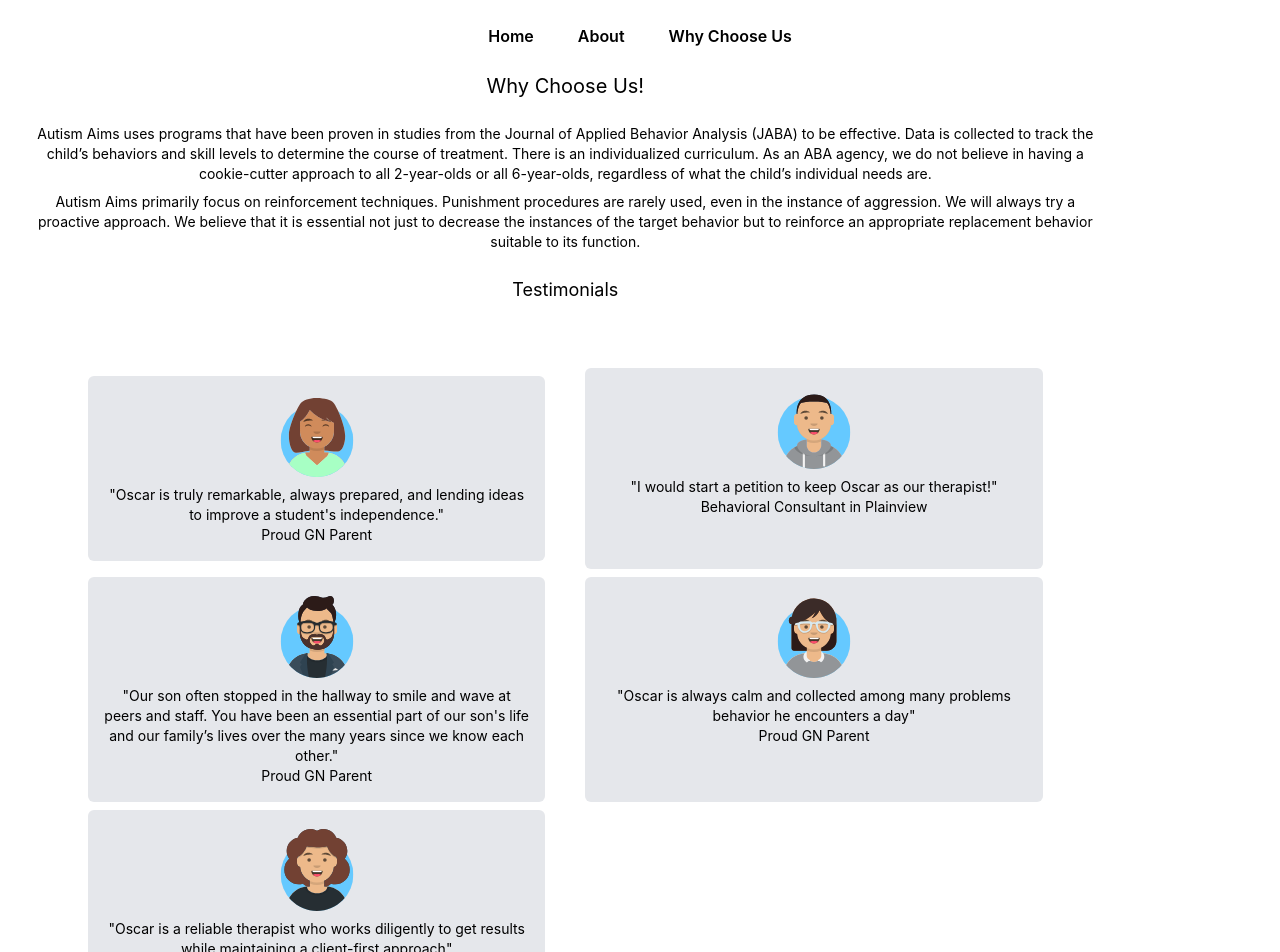
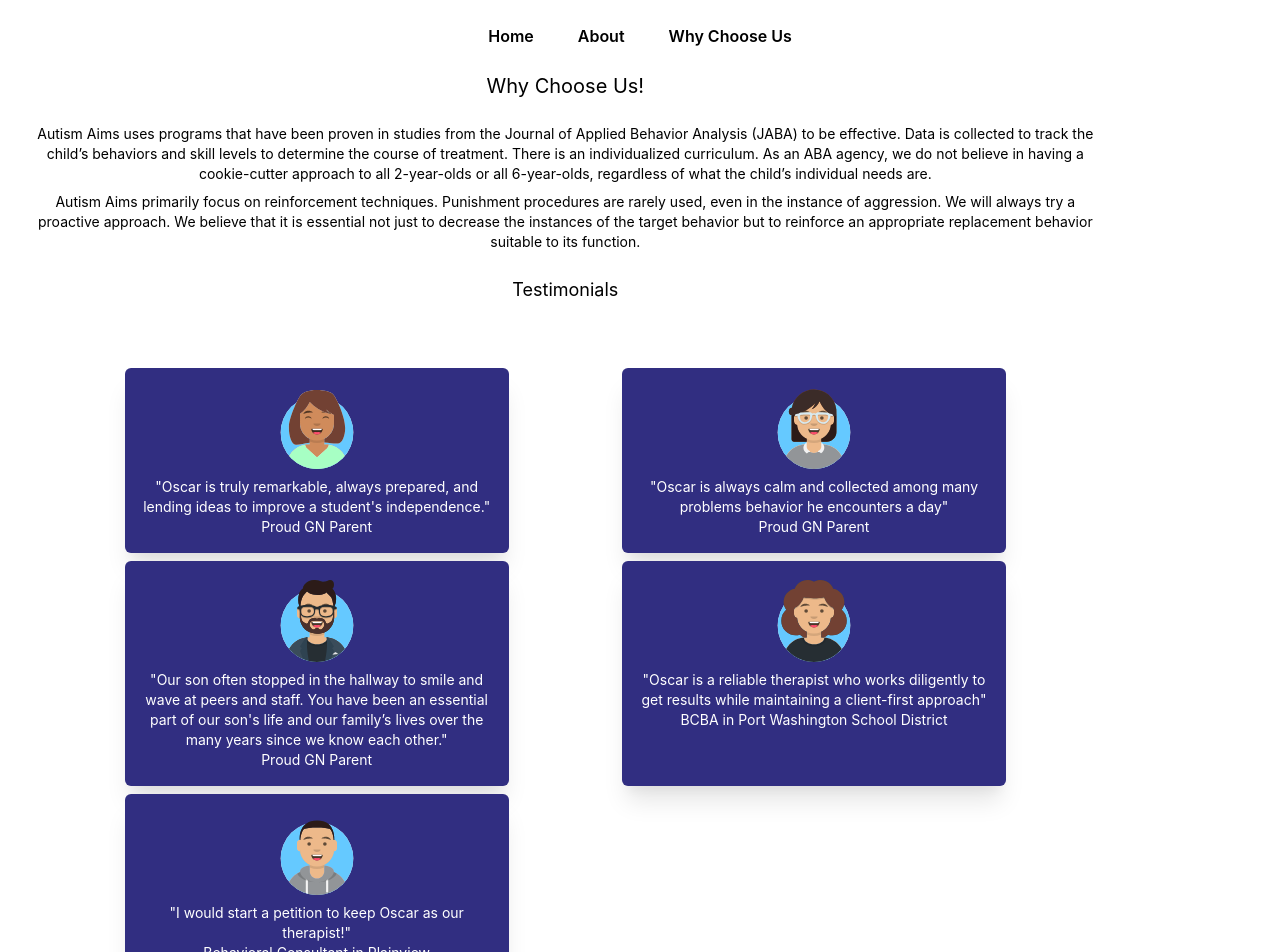
Before and after one commit to autism-aims/autism-aims, a Next.js app in the folder autism-aims/: page /why_choose_us in a window 1280 px wide. Shown: the top 952 px of the page. Built offline with nearby package versions, Linux system fonts and the light colour scheme.

Commit message:
more styling for testimonials

```diff
--- a/autism-aims/pages/why_choose_us.js
+++ b/autism-aims/pages/why_choose_us.js
@@ -32,8 +32,8 @@
 				</div>
 				<div>
 					<h2 className="text-lg">Testimonials</h2>
-					<div className="my-6 text-sm lg:grid lg:grid-cols-2 lg:p-10 md:grid md:grid-cols-2 md:gap-2 md:space-y-0">
-						<div className="my-2 p-4 bg-gray-200 rounded-md flex flex-col items-center lg:mx-4">
+					<div className="my-6 text-sm lg:grid lg:justify-items-center lg:grid-cols-2 lg:p-10 md:grid md:grid-cols-2 md:gap-2 md:space-y-0">
+						<div className="my-2 p-4 shadow-xl bg-indigo-900 text-white rounded-md flex flex-col items-center lg:mx-4 lg:w-96 md:my-0">
 							<img className="w-20 mb-2" src="/images/avataaars.svg" />
 							<p>
 								&quot;Oscar is truly remarkable, always prepared, and lending
@@ -41,15 +41,15 @@
 							</p>
 							<p>Proud GN Parent</p>
 						</div>
-						<div className="my-2 p-4 bg-gray-200 rounded-md flex flex-col items-center lg:mx-4">
-							<img className="w-20 mb-2" src="/images/avataaars (1).svg" />
+						<div className="my-2 p-4 shadow-xl bg-indigo-900 text-white rounded-md flex flex-col items-center lg:mx-4 lg:w-96 md:my-0">
+							<img className="w-20 mb-2" src="/images/avataaars (3).svg" />
 							<p>
-								&quot;I would start a petition to keep Oscar as our
-								therapist!&quot;
+								&quot;Oscar is always calm and collected among many problems
+								behavior he encounters a day&quot;
 							</p>
-							<p>Behavioral Consultant in Plainview</p>
+							<p>Proud GN Parent</p>
 						</div>
-						<div className="my-2 p-4 bg-gray-200 rounded-md flex flex-col items-center lg:mx-4">
+						<div className="my-2 p-4 shadow-xl bg-indigo-900 text-white rounded-md flex flex-col items-center lg:mx-4 lg:w-96 md:my-0">
 							<img className="w-20 mb-2" src="/images/avataaars (2).svg" />
 							<p>
 								&quot;Our son often stopped in the hallway to smile and wave at
@@ -59,15 +59,7 @@
 							</p>
 							<p>Proud GN Parent</p>
 						</div>
-						<div className="my-2 p-4 bg-gray-200 rounded-md flex flex-col items-center lg:mx-4">
-							<img className="w-20 mb-2" src="/images/avataaars (3).svg" />
-							<p>
-								&quot;Oscar is always calm and collected among many problems
-								behavior he encounters a day&quot;
-							</p>
-							<p>Proud GN Parent</p>
-						</div>
-						<div className="my-2 p-4 bg-gray-200 rounded-md flex flex-col items-center lg:mx-4">
+						<div className="my-2 p-4 shadow-xl bg-indigo-900 text-white rounded-md flex flex-col items-center lg:mx-4 lg:w-96 md:my-0">
 							<img className="w-20 mb-2" src="/images/avataaars (4).svg" />
 							<p>
 								&quot;Oscar is a reliable therapist who works diligently to get
@@ -75,6 +67,14 @@
 							</p>
 							<p>BCBA in Port Washington School District</p>
 						</div>
+						<div className="my-2 p-4 shadow-xl bg-indigo-900 text-white rounded-md flex flex-col items-center lg:mx-4 lg:w-96 md:my-0">
+							<img className="w-20 mb-2" src="/images/avataaars (1).svg" />
+							<p>
+								&quot;I would start a petition to keep Oscar as our
+								therapist!&quot;
+							</p>
+							<p>Behavioral Consultant in Plainview</p>
+						</div>
 					</div>
 				</div>
 			</main>
```
